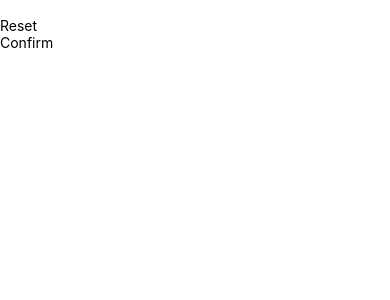
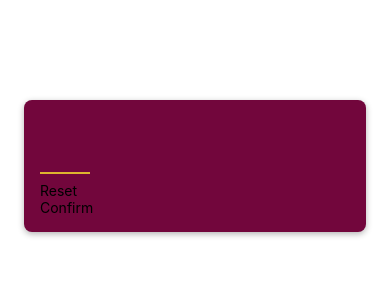
Before and after one commit to soyeom/react-native-app, a React Native app: screen / in a window 390 px wide. Shown: the top 300 px of the page. Built offline with nearby package versions, Linux system fonts and the light colour scheme.

Commit message:
textinput styling

```diff
--- a/app.json
+++ b/app.json
@@ -6,7 +6,6 @@
     "orientation": "portrait",
     "icon": "./assets/icon.png",
     "userInterfaceStyle": "light",
-    "backgroundColor": "#1e085a",
     "splash": {
       "image": "./assets/splash.png",
       "resizeMode": "contain",
--- a/screens/StartGameScreen.js
+++ b/screens/StartGameScreen.js
@@ -1,11 +1,16 @@
 //맞혀야 할 숫자를 고르고 게임을 시작하는 화면
-import { TextInput, View } from "react-native";
+import { TextInput, View, StyleSheet } from "react-native";
 import PrimaryButton from "../components/PrimaryButton";
 
 function StartGameScreen() {
     return (
-        <View>
-            <TextInput />
+        <View style={styles.inputContainer}>
+            <TextInput
+                style={styles.numberInput}
+                maxLength={2}
+                keyboardType="number-pad"
+                autoCapitalize="none"
+            />
             <PrimaryButton>Reset</PrimaryButton>
             <PrimaryButton>Confirm</PrimaryButton>
         </View>
@@ -13,3 +18,30 @@
 }
 
 export default StartGameScreen;
+
+const styles = StyleSheet.create({
+    inputContainer: {
+        //flex: 1, 스타일링 객체가 가능한 많은 공간 차지
+        padding: 16,
+        marginTop: 100,
+        marginHorizontal: 24, //양 옆에 간격
+        backgroundColor: '#72063c',
+        borderRadius: 8,
+        elevation: 4, //안드로이드에서 그림자 넣는 프로퍼티
+        shadowColor: 'black', //ios에서 그림자 넣는 프로퍼티
+        shadowOffset: { width: 0, height: 2 },
+        shadowRadius: 6,
+        shadowOpacity: 0.3
+    },
+    numberInput: {
+        height: 50,
+        width: 50,
+        textAlign: 'center',
+        fontSize: 32,
+        borderBottomColor: '#ddb52f',
+        borderBottomWidth: 2,
+        color: '#ddb52f',
+        marginVertical: 8,
+        fontWeight: 'bold'
+    },
+})
```
